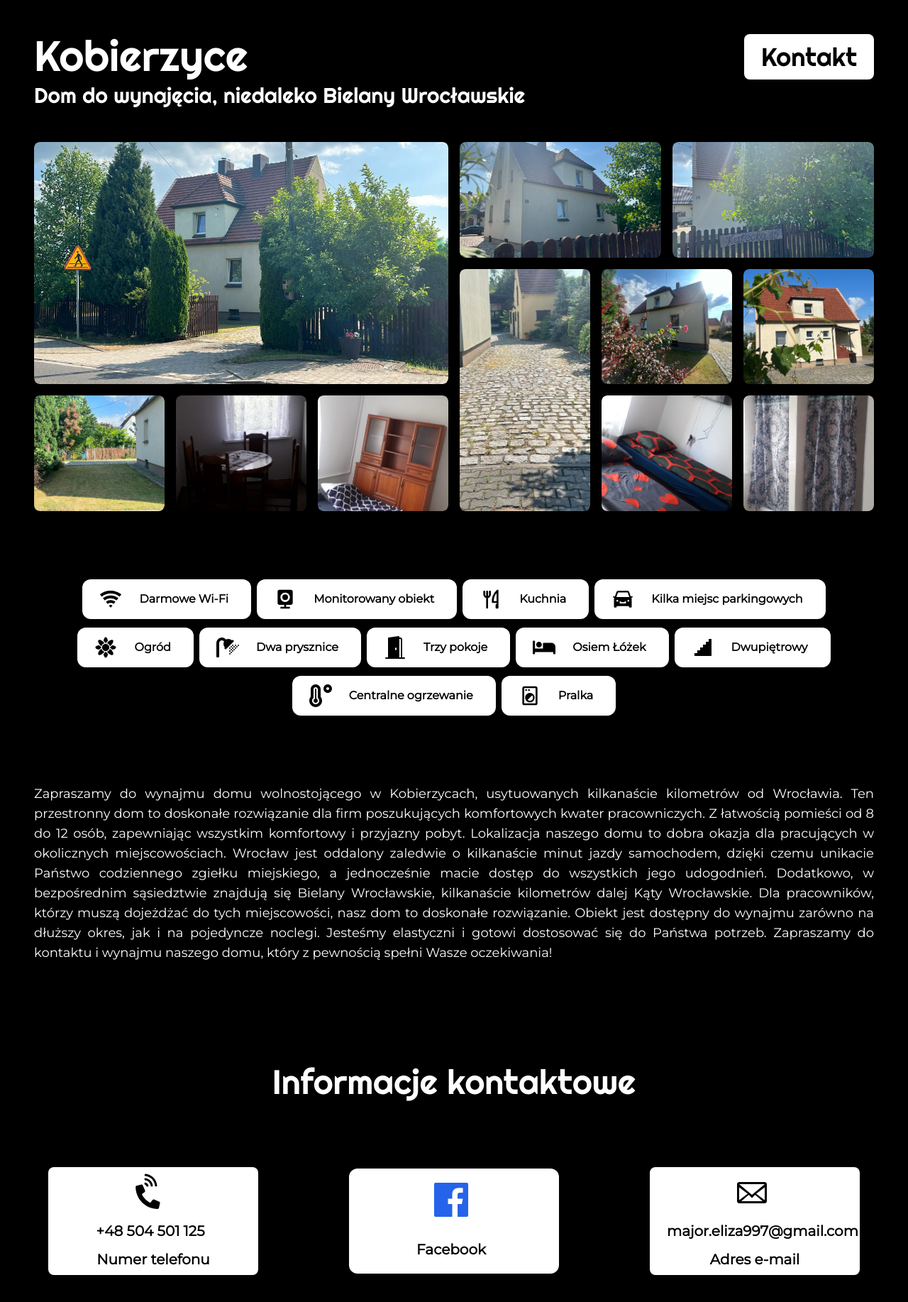
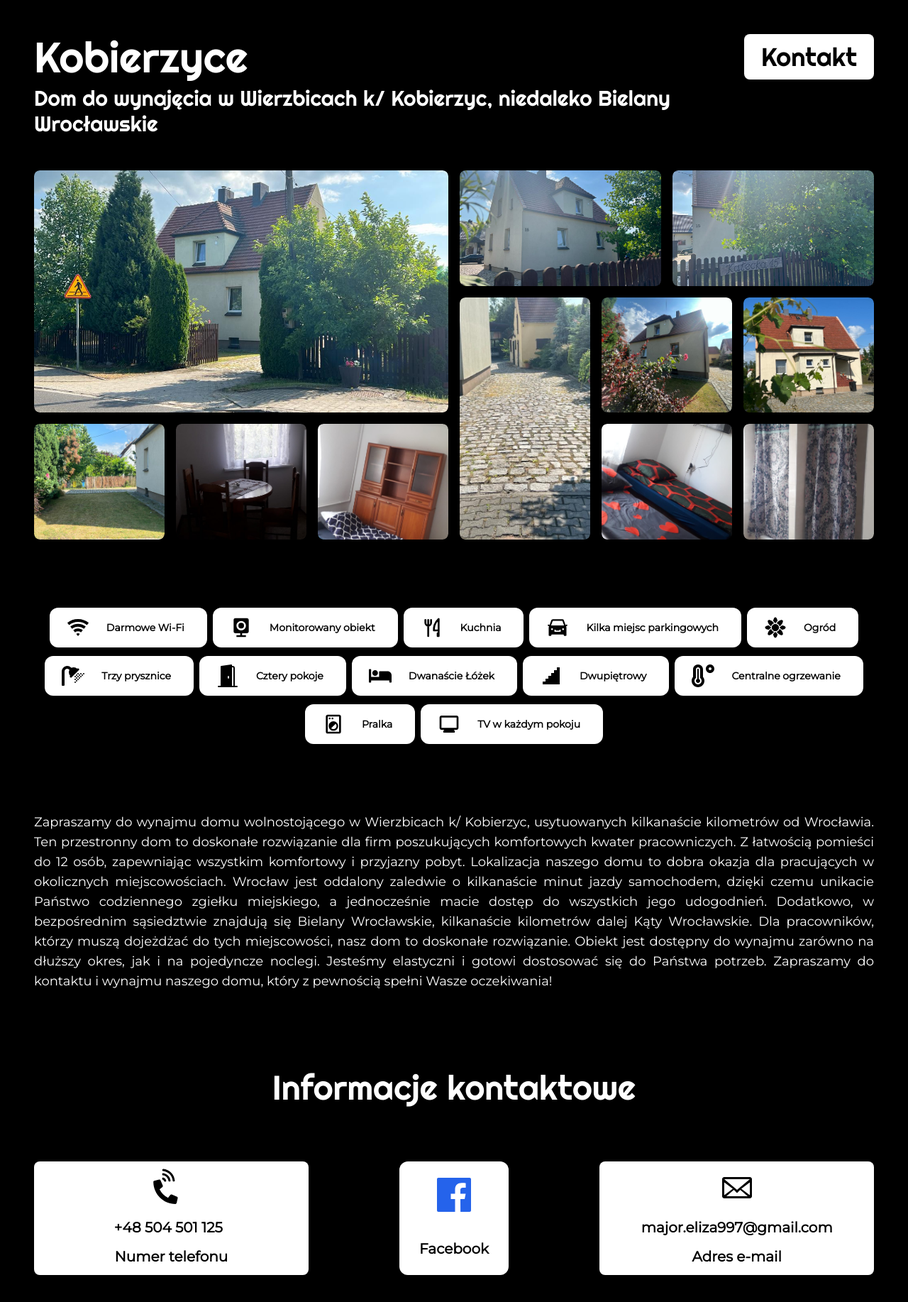
Before and after one commit to piotrdb/kobierzyce, a Next.js app: page / in a window 1280 px wide. Shown: the top 1834 px of the page at 71% size. Built offline with nearby package versions, Linux system fonts and the light colour scheme.

Commit message:
page ready to deploy

```diff
--- a/app/components/IconBox.tsx
+++ b/app/components/IconBox.tsx
@@ -10,7 +10,7 @@ import {
   FaBed,
 } from "react-icons/fa";
 import { BsDoorOpenFill } from "react-icons/bs";
-import { MdOutlineLocalLaundryService } from "react-icons/md";
+import { MdOutlineLocalLaundryService, MdMonitor } from "react-icons/md";
 import { GrFacebook } from "react-icons/gr";
 import { GoMail } from "react-icons/go";
 import { twMerge } from "tailwind-merge";
@@ -35,86 +35,98 @@ const IconBox: React.FC<IconBoxProps> = ({
   return (
     <div
       className={twMerge(
-        "pr-8 pl-6 py-3 bg-secondary text-main flex items-center justify-between rounded-xl font-montserrat font-bold",
+        "pr-4 pl-3 py-2 sm:pr-8 sm:pl-6 sm:py-3 bg-secondary text-main flex items-center justify-between rounded-xl font-montserrat font-bold",
         containerClass
       )}
     >
       {icon === "wifi" && (
         <RiWifiFill
           size={size || 32}
-          className={twMerge("mr-6", iconClassName)}
+          className={twMerge("mr-3 sm:mr-6", iconClassName)}
         />
       )}
       {icon === "camera" && (
         <BiSolidCameraHome
           size={size || 32}
-          className={twMerge("mr-6", iconClassName)}
+          className={twMerge("mr-3 sm:mr-6", iconClassName)}
         />
       )}
       {icon === "kitchen" && (
         <TbToolsKitchen2
           size={size || 32}
-          className={twMerge("mr-6", iconClassName)}
+          className={twMerge("mr-3 sm:mr-6", iconClassName)}
         />
       )}
       {icon === "car" && (
         <AiFillCar
           size={size || 32}
-          className={twMerge("mr-6", iconClassName)}
+          className={twMerge("mr-3 sm:mr-6", iconClassName)}
         />
       )}
       {icon === "garden" && (
         <GiFlowerEmblem
           size={size || 32}
-          className={twMerge("mr-6", iconClassName)}
+          className={twMerge("mr-3 sm:mr-6", iconClassName)}
         />
       )}
       {icon === "shower" && (
         <FaShower
           size={size || 32}
-          className={twMerge("mr-6", iconClassName)}
+          className={twMerge("mr-3 sm:mr-6", iconClassName)}
         />
       )}
       {icon === "door" && (
         <BsDoorOpenFill
           size={size || 32}
-          className={twMerge("mr-6", iconClassName)}
+          className={twMerge("mr-3 sm:mr-6", iconClassName)}
         />
       )}
       {icon === "laundry" && (
         <MdOutlineLocalLaundryService
           size={size || 32}
-          className={twMerge("mr-6", iconClassName)}
+          className={twMerge("mr-3 sm:mr-6", iconClassName)}
         />
       )}
       {icon === "heating" && (
         <FaTemperatureHigh
           size={size || 32}
-          className={twMerge("mr-6", iconClassName)}
+          className={twMerge("mr-3 sm:mr-6", iconClassName)}
         />
       )}
       {icon === "stairs" && (
         <GiStairs
           size={size || 32}
-          className={twMerge("mr-6", iconClassName)}
+          className={twMerge("mr-3 sm:mr-6", iconClassName)}
         />
       )}
       {icon === "bed" && (
-        <FaBed size={size || 32} className={twMerge("mr-6", iconClassName)} />
+        <FaBed
+          size={size || 32}
+          className={twMerge("mr-3 sm:mr-6", iconClassName)}
+        />
+      )}
+      {icon === "tv" && (
+        <MdMonitor
+          size={size || 32}
+          className={twMerge("mr-3 sm:mr-6", iconClassName)}
+        />
       )}
       {icon === "phone" && (
         <FaPhoneVolume
           size={size || 32}
-          className={twMerge("mr-6", iconClassName)}
+          className={twMerge("mr-3 sm:mr-6", iconClassName)}
         />
       )}
       {icon === "mail" && (
-        <GoMail size={size || 32} className={twMerge("mr-6", iconClassName)} />
+        <GoMail
+          size={size || 32}
+          className={twMerge("mr-3 sm:mr-6", iconClassName)}
+        />
       )}
       {icon === "fb" && (
         <GrFacebook
           size={size || 32}
-          className={twMerge("mr-6", iconClassName)}
+          className={twMerge("mr-3 sm:mr-6", iconClassName)}
         />
       )}
       <p className={twMerge("", pClassName)}>{content}</p>
--- a/app/components/PhotoGallery.tsx
+++ b/app/components/PhotoGallery.tsx
@@ -1,6 +1,10 @@
-import React from "react";
+"use client";
+
+import React, { useState } from "react";
 import Image from "next/image";
 import { twMerge } from "tailwind-merge";
+import { FaChevronLeft, FaChevronRight } from "react-icons/fa";
+import { IoMdClose } from "react-icons/io";
 
 type Img = {
   path: string;
@@ -68,9 +72,32 @@ const images: Img[] = [
 ];
 
 const PhotoGallery = () => {
+  const [photoId, setPhotoId] = useState(0);
+  const [overlayOpened, setOverlayOpened] = useState(false);
+  const photoIdRange = images.length;
+  const nextPhoto = () => {
+    if (photoId < photoIdRange - 1) {
+      setPhotoId(photoId + 1);
+    } else {
+      setPhotoId(0);
+    }
+  };
+  const prevPhoto = () => {
+    if (photoId > 0) {
+      setPhotoId(photoId - 1);
+    } else {
+      setPhotoId(photoIdRange - 1);
+    }
+  };
+  const switchOverlay = () => {
+    setOverlayOpened(!overlayOpened);
+    console.log(overlayOpened);
+  };
+
   return (
-    <div className="grid grid-cols-12 grid-rows-6 gap-4 h-[420px] lg:h-[480px] xl:h-[520px] 2xl:h-[600px] 3xl:h-[690px]">
-      {images.map((image) => (
+    <>
+      <div className="hidden md:grid grid-cols-12 grid-rows-6 gap-4 h-[420px] lg:h-[480px] xl:h-[520px] 2xl:h-[600px] 3xl:h-[690px]">
+        {images.map((image, id) => (
           <div
             key={image.path}
             className={twMerge(
@@ -87,10 +114,75 @@ const PhotoGallery = () => {
                 "hover:scale-105 transition-all duration-500 rounded-lg",
                 image.class
               )}
+              onClick={() => {
+                switchOverlay();
+                setPhotoId(id);
+              }}
             />
           </div>
         ))}
       </div>
+      <div className="md:hidden h-[480px] relative w-full rounded-lg overflow-hidden">
+        <div className="relative h-full w-full" onClick={switchOverlay}>
+          <Image
+            src={images[photoId].path}
+            alt={images[photoId].alt}
+            fill
+            objectFit="cover"
+          />
+        </div>
+        <div
+          className="absolute left-0 top-1/2 translate-y-[-50%] rounded-r-lg flex items-center justify-center aspect-square bg-white bg-opacity-20 py-4 pr-2"
+          onClick={prevPhoto}
+        >
+          <FaChevronLeft size={28} />
+        </div>
+        <div
+          className="absolute right-0 top-1/2 translate-y-[-50%] rounded-l-lg flex items-center justify-center aspect-square bg-white bg-opacity-20 py-4 pl-2"
+          onClick={nextPhoto}
+        >
+          <FaChevronRight size={28} />
+        </div>
+        <div className="absolute right-5 bottom-5 bg-zinc-700 bg-opacity-60 text-white font-righteous px-4 py-2 rounded-lg">
+          {photoId + 1}/{photoIdRange}
+        </div>
+      </div>
+      {overlayOpened && (
+        <div className="fixed top-0 left-0 bg-zinc-900 bg-opacity-90 w-full h-[100vh] ">
+          <div className="h-full w-full mx-auto relative sm:px-16 rounded-lg overflow-hidden">
+            <div className="relative mx-auto h-full w-full lg:max-w-[720px] xl:max-w-[920px] 2xl:max-w-[1024px]">
+              <Image
+                src={images[photoId].path}
+                alt={images[photoId].alt}
+                objectFit="contain"
+                fill
+              />
+            </div>
+            <div
+              className="absolute left-0 top-1/2 translate-y-[-50%] rounded-r-lg flex items-center justify-center aspect-square bg-white bg-opacity-20 py-4 pr-2 cursor-pointer sm:py-6 sm:pr-3 sm:pl-1 lg:py-8 lg:pr-4 lg:pl-2"
+              onClick={prevPhoto}
+            >
+              <FaChevronLeft size={28} />
+            </div>
+            <div
+              className="absolute right-0 top-1/2 translate-y-[-50%] rounded-l-lg flex items-center justify-center aspect-square bg-white bg-opacity-20 py-4 pl-2 cursor-pointer sm:py-6 sm:pl-3 sm:pr-1 lg:py-8 lg:pl-4 lg:pr-2"
+              onClick={nextPhoto}
+            >
+              <FaChevronRight size={28} />
+            </div>
+            <div className="absolute right-5 bottom-5 bg-zinc-700 bg-opacity-60 text-white font-righteous px-4 py-2 rounded-lg">
+              {photoId + 1}/{photoIdRange}
+            </div>
+          </div>
+          <div
+            className="absolute top-5 right-5 p-2 bg-zinc-600 rounded-lg cursor-pointer"
+            onClick={switchOverlay}
+          >
+            <IoMdClose size={32} />
+          </div>
+        </div>
+      )}
+    </>
   );
 };
 
--- a/app/page.tsx
+++ b/app/page.tsx
@@ -5,40 +5,42 @@ import PhotoGallery from "./components/PhotoGallery";
 
 export default function Home() {
   return (
-    <div className="w-full bg-black min-h-[100vh]">
-      <div className="px-12 w-full max-w-[1536px] mx-auto text-secondary ">
-        <div className="w-full text-5xl xl:text-6xl font-righteous py-12 flex justify-between">
-          <div>
-            <h1>Kobierzyce</h1>
-            <h2 className="mt-2 text-2xl xl:text-3xl">
-              Dom do wynajęcia, niedaleko Bielany Wrocławskie
-            </h2>
+    <div className="w-full bg-black min-h-[100vh] overflow-x-hidden">
+      <div className="px-6 md:px-12 w-full max-w-[1536px] mx-auto text-secondary  ">
+        <div className="w-full text-4xl md:text-5xl xl:text-6xl font-righteous py-12 flex flex-wrap justify-center sm:justify-between items-center ">
+          <h1 className="block w-full sm:w-auto sm:inline text-center sm:text-left">
+            Kobierzyce
+          </h1>
+          <div className="text-2xl sm:text-3xl lg:text-4xl order-1 sm:order-none">
+            <ContactButton className="mt-4 mb-2 sm:my-0 px-4 py-2 md:px-6 md:py-3 bg-secondary text-main rounded-lg hover:bg-accent hover:drop-shadow-glow transition-all duration-500 hover:-translate-y-1" />
           </div>
-          <div className="text-4xl">
-            <ContactButton className="px-6 py-3 bg-secondary text-main rounded-lg hover:bg-accent hover:drop-shadow-glow transition-all duration-500 hover:-translate-y-1" />
-          </div>
+          <h2 className="mt-2 text-xl sm:text-2xl xl:text-3xl md:pr-[180px] sm:text-left text-center">
+            Dom do wynajęcia w Wierzbicach k/ Kobierzyc, niedaleko Bielany
+            Wrocławskie
+          </h2>
         </div>
         <PhotoGallery />
-        <div className="mt-24 flex gap-y-3 justify-center gap-x-2 flex-wrap">
+        <div className="mt-24 text-sm sm:text-md flex gap-y-3 justify-center gap-x-2 flex-wrap">
           <IconBox icon="wifi" content="Darmowe Wi-Fi" />
           <IconBox icon="camera" content="Monitorowany obiekt" />
           <IconBox icon="kitchen" content="Kuchnia" />
           <IconBox icon="car" content="Kilka miejsc parkingowych" />
           <IconBox icon="garden" content="Ogród" />
-          <IconBox icon="shower" content="Dwa prysznice" />
-          <IconBox icon="door" content="Trzy pokoje" />
-          <IconBox icon="bed" content="Osiem Łóżek" />
+          <IconBox icon="shower" content="Trzy prysznice" />
+          <IconBox icon="door" content="Cztery pokoje" />
+          <IconBox icon="bed" content="Dwanaście Łóżek" />
           <IconBox icon="stairs" content="Dwupiętrowy" />
           <IconBox icon="heating" content="Centralne ogrzewanie" />
           <IconBox icon="laundry" content="Pralka" />
+          <IconBox icon="tv" content="TV w każdym pokoju" />
         </div>
         <div className="py-24 text-lg font-montserrat text-justify">
-          Zapraszamy do wynajmu domu wolnostojącego w Kobierzycach, usytuowanych
-          kilkanaście kilometrów od Wrocławia. Ten przestronny dom to doskonałe
-          rozwiązanie dla firm poszukujących komfortowych kwater pracowniczych.
-          Z łatwością pomieści od 8 do 12 osób, zapewniając wszystkim komfortowy
-          i przyjazny pobyt. Lokalizacja naszego domu to dobra okazja dla
-          pracujących w okolicznych miejscowościach. Wrocław jest oddalony
+          Zapraszamy do wynajmu domu wolnostojącego w Wierzbicach k/ Kobierzyc,
+          usytuowanych kilkanaście kilometrów od Wrocławia. Ten przestronny dom
+          to doskonałe rozwiązanie dla firm poszukujących komfortowych kwater
+          pracowniczych. Z łatwością pomieści do 12 osób, zapewniając wszystkim
+          komfortowy i przyjazny pobyt. Lokalizacja naszego domu to dobra okazja
+          dla pracujących w okolicznych miejscowościach. Wrocław jest oddalony
           zaledwie o kilkanaście minut jazdy samochodem, dzięki czemu unikacie
           Państwo codziennego zgiełku miejskiego, a jednocześnie macie dostęp do
           wszystkich jego udogodnień. Dodatkowo, w bezpośrednim sąsiedztwie
@@ -50,49 +52,49 @@ export default function Home() {
           Zapraszamy do kontaktu i wynajmu naszego domu, który z pewnością
           spełni Wasze oczekiwania!
         </div>
-        <div className="w-full pt-12 pb-64">
-          <h1 className="text-5xl font-righteous text-center">
+        <div className="w-full pt-6 md:pt-4 pb-4 md:pb-64">
+          <h1 className="text-4xl md:text-5xl font-righteous text-center">
             Informacje kontaktowe
           </h1>
-          <div className="flex items-center justify-center sm:gap-x-6 lg:gap-x-16 xl:gap-x-32 mt-24">
-            <div className="aspect-[2/1] bg-secondary w-1/3 xl:w-1/4 flex rounded-lg flex-wrap">
+          <div className="flex md:flex-row flex-col items-center justify-center gap-y-10 lg:gap-y-0 md:gap-x-2 lg:gap-x-16 xl:gap-x-32 mt-12 md:mt-20 lg::mt-36">
+            <div className=" bg-secondary h-40 w-full md:w-[600px] flex rounded-lg flex-wrap">
               <IconBox
                 icon="phone"
                 content="+48 504 501 125"
-                pClassName="w-full text-xl 2xl:text-2xl text-center mt-4"
-                iconClassName="mx-auto -rotate-45"
+                pClassName="w-full text-md sm:text-xl 2xl:text-2xl text-center mt-4 px-4 md:px-0"
+                iconClassName="mx-auto sm:mx-auto -rotate-45"
                 size={48}
-                containerClass="items-center justify-center w-full flex-wrap"
+                containerClass="pl-0 pr-0 items-center justify-center w-full flex-wrap"
               />
-              <p className="text-center w-full text-xl text-main font-montserrat font-bold mb-2">
+              <p className="text-center w-full text-md sm:text-xl text-main font-montserrat font-bold mb-2">
                 Numer telefonu
               </p>
             </div>
             <Link
               href="https://www.facebook.com/eliza.major.18"
-              className="aspect-[2/1] w-1/3 xl:w-1/4"
+              className="w-[140px] md:w-[240px] h-40 order-1 md:order-none"
             >
               <div className="w-full h-full flex rounded-lg transition-all duration-500 cursor-pointer">
                 <IconBox
                   icon="fb"
                   content="Facebook"
                   pClassName="w-full text-xl 2xl:text-2xl text-center mt-4 group-hover:text-white"
-                  iconClassName="mx-auto text-blue-600 group-hover:text-white"
+                  iconClassName="mx-auto sm:mx-auto text-blue-600 group-hover:text-white"
                   size={48}
-                  containerClass="items-center justify-center w-full flex-wrap hover:bg-blue-600 transition-all group"
+                  containerClass="items-center pl-0 pr-0 sm:pr-0 sm:pl-0 justify-center w-full flex-wrap hover:bg-blue-600 transition-all group"
                 />
               </div>
             </Link>
-            <div className="aspect-[2/1] bg-secondary w-1/3 xl:w-1/4 flex rounded-lg flex-wrap">
+            <div className=" bg-secondary h-40 w-full md:w-[600px] flex rounded-lg flex-wrap">
               <IconBox
                 icon="mail"
                 content="major.eliza997@gmail.com"
-                pClassName="w-full text-xl 2xl:text-2xl text-center mt-4"
-                iconClassName="mx-auto"
+                pClassName="w-full text-md sm:text-xl 2xl:text-2xl text-center mt-4 px-4 md:px-0"
+                iconClassName="mx-auto sm:mx-auto"
                 size={48}
-                containerClass="items-center justify-center w-full flex-wrap"
+                containerClass="pl-0 pr-0 sm:pl-0 sm:pr-0 items-center justify-center w-full flex-wrap"
               />
-              <p className="text-center w-full text-xl text-main font-montserrat font-bold mb-2">
+              <p className="text-center w-full text-md sm:text-xl text-main font-montserrat font-bold mb-2">
                 Adres e-mail
               </p>
             </div>
```
Lines whose indentation alone changed are shown as unchanged.
